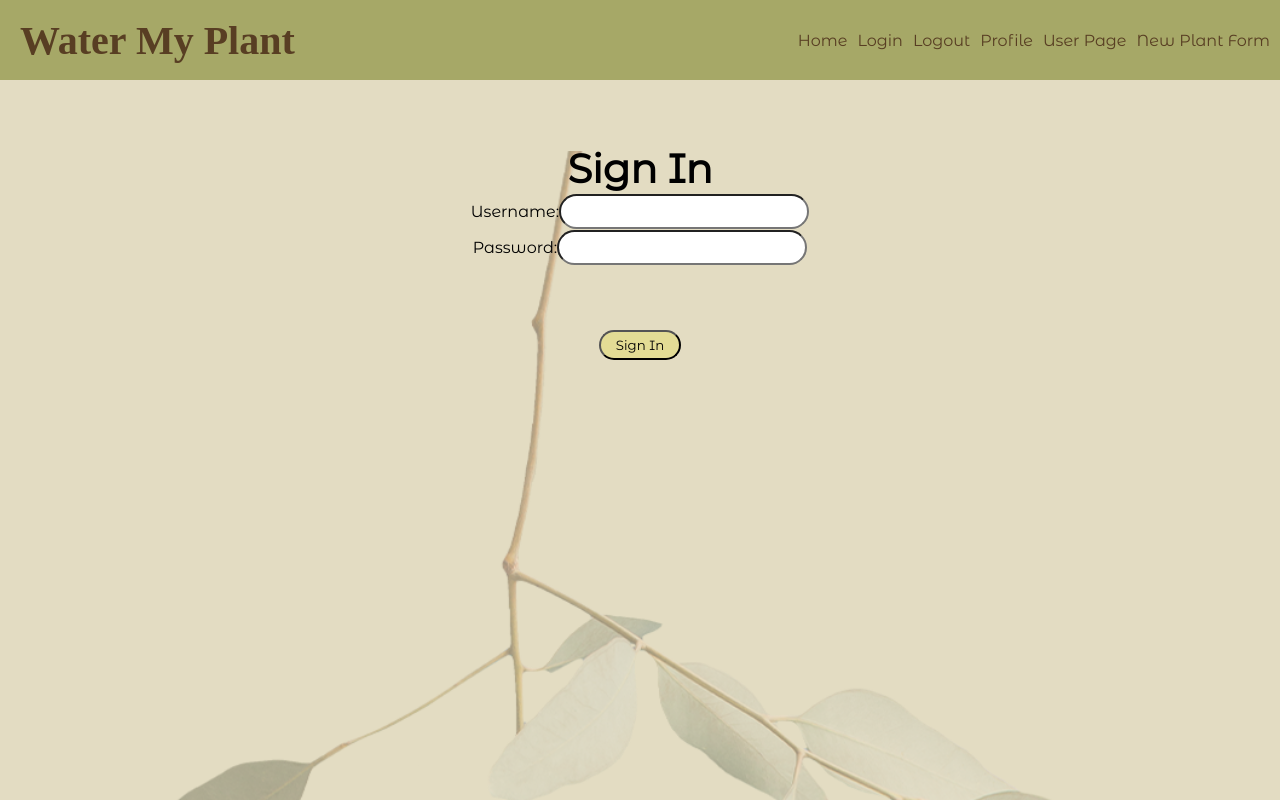
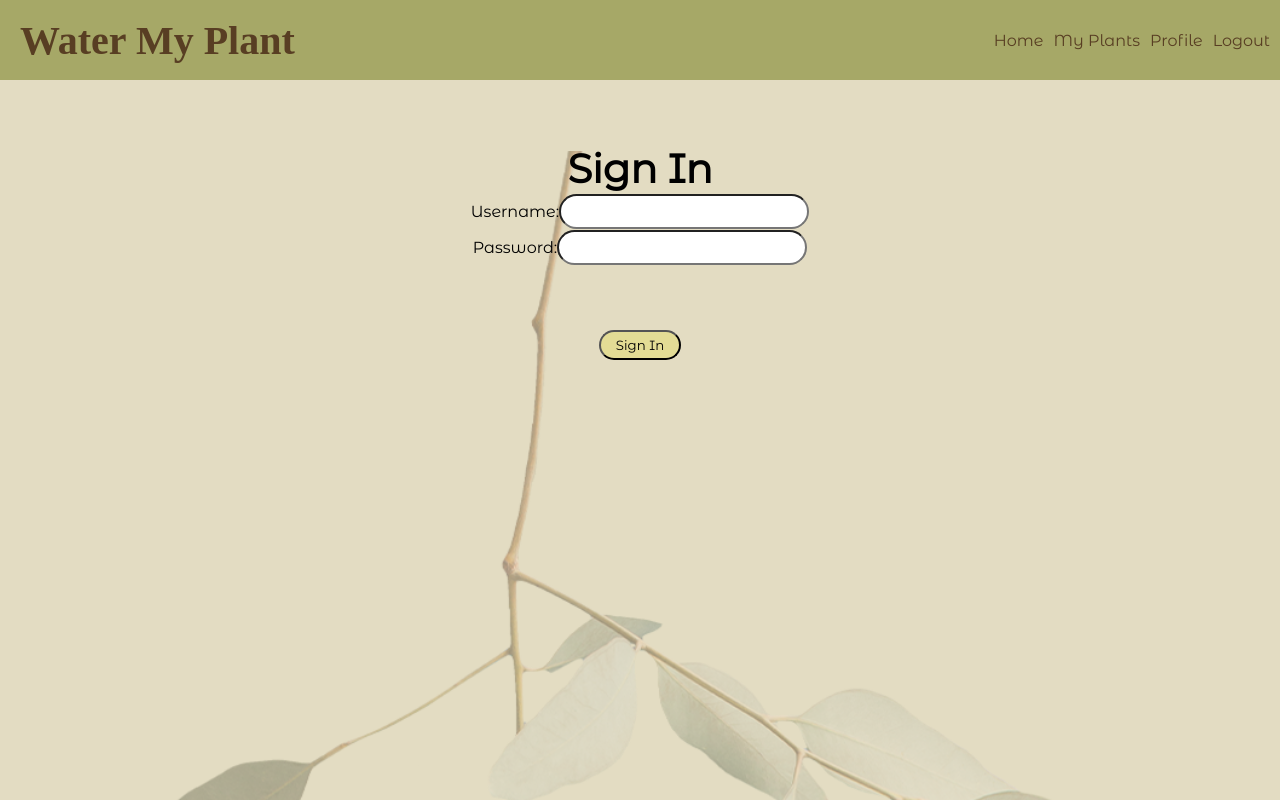
Before and after one commit to tt-17-water-my-plants/Front-End-Aleks-Update, a React (Create React App) app in the folder water-my-plants/: page /login in a window 1280 px wide. Built offline with nearby package versions, Linux system fonts and the light colour scheme; sample sign-in values are in the browser's storage; a web font is replaced by a local one.

Commit message:
updated nav bar

```diff
--- a/water-my-plants/src/components/EditPlantForm.js
+++ b/water-my-plants/src/components/EditPlantForm.js
@@ -84,7 +84,7 @@
             {"Image (optional)"}
             <input
               type="text"
-              name="image"
+              name="image_url"
               value={item.image_url}
               onChange={handleChange}
             />
--- a/water-my-plants/src/components/Nav.js
+++ b/water-my-plants/src/components/Nav.js
@@ -20,15 +20,23 @@
     <Container>
       <h1> Water My Plant</h1>
       <div className={isOpen ? "navLinks open" : "navLinks"}>
+        {!loggedIn ? (
           <NavLink className="navLink" to="/">
             Home
           </NavLink>
+        ) : (
+          <NavLink className="navLink" to="/userpage">
+            Home
+          </NavLink>
+        )}
+        {!loggedIn && (
           <NavLink className="navLink" to="/login">
             Login
           </NavLink>
+        )}
         {loggedIn && (
-          <NavLink className="navLink" to="/login" onClick={handleLogout}>
-            Logout
+          <NavLink className="navLink" to="/userpage">
+            My Plants
           </NavLink>
         )}
         {loggedIn && (
@@ -37,13 +45,8 @@
           </NavLink>
         )}
         {loggedIn && (
-          <NavLink className="navLink" to="/userpage">
-            User Page
-          </NavLink>
-        )}
-        {loggedIn && (
-          <NavLink className="navLink" to="/newplantform">
-            New Plant Form
+          <NavLink className="navLink" to="/login" onClick={handleLogout}>
+            Logout
           </NavLink>
         )}
       </div>
--- a/water-my-plants/src/components/UserPage.js
+++ b/water-my-plants/src/components/UserPage.js
@@ -1,6 +1,7 @@
 /* eslint-disable react-hooks/exhaustive-deps */
 import React, { useEffect } from "react";
 import { connect } from "react-redux";
+import { NavLink } from "react-router-dom";
 import { getUserData } from "../store";
 import Nav from "./Nav";
 import PlantCard from "./PlantCard";
@@ -15,6 +16,9 @@
       <Nav />
       <div>
         <h1>My plants</h1>
+        <NavLink className="navLink" to="/newplantform">
+          <button>New Plant Form</button>
+        </NavLink>
         {props.data.map((item) => (
           <PlantCard item={item} key={item.plant_id} />
         ))}
```
Lines whose indentation alone changed are shown as unchanged.
